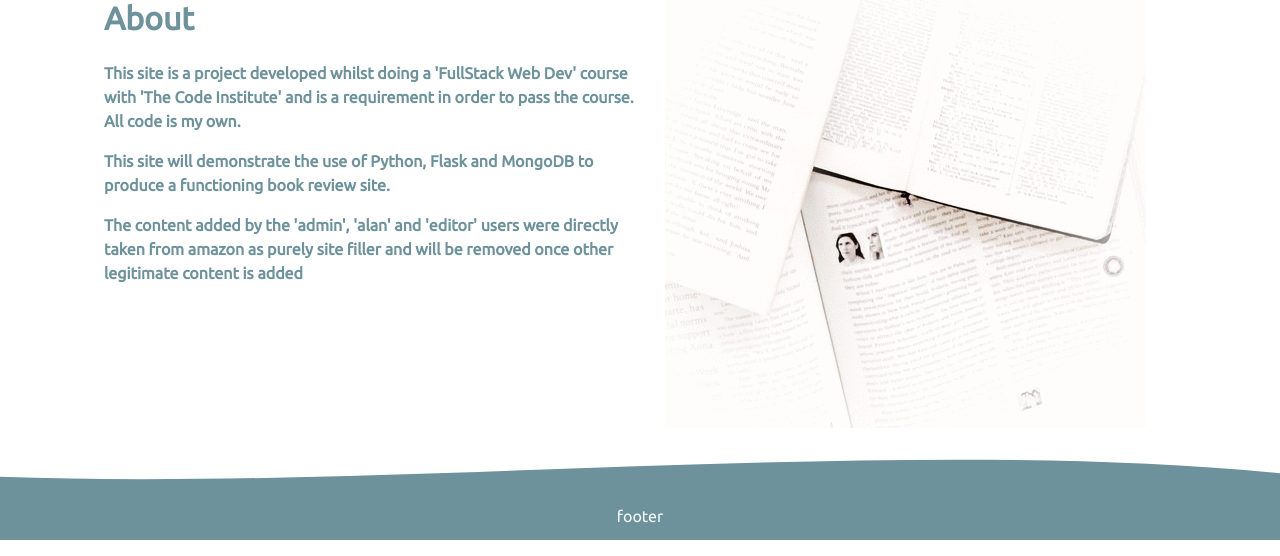
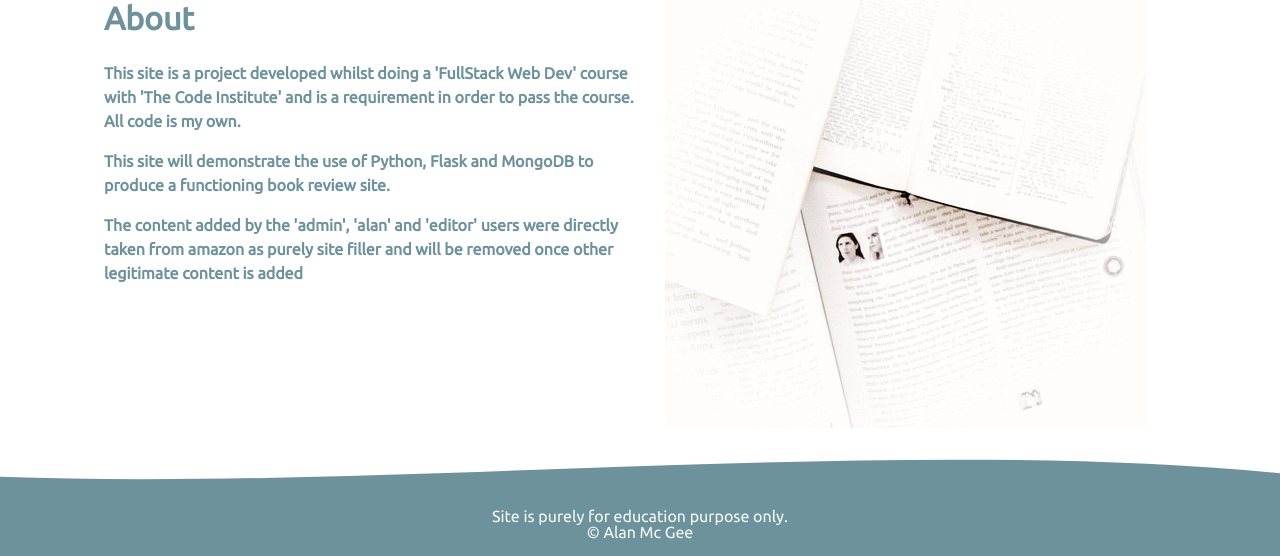
Before and after one commit to alimgee/book-review-milestone-project3, a Flask app: page /about in a window 1280 px wide. Shown: the part 490-1046 px from the top of the page. Run offline with Flask 2, Linux system fonts and the light colour scheme; some libraries are stand-ins or nearby versions.

Commit message:
Adding footer disclaimer

```diff
--- a/templates/base.html
+++ b/templates/base.html
@@ -114,7 +114,7 @@
                     style="stroke: none; fill: #6D929B;"></path>
             </svg>
         </div>
-        <div class="footer">footer</div>
+        <div class="footer">Site is purely for education purpose only. <br> &copy; Alan Mc Gee</div>
     </footer>
 
     <script src="https://code.jquery.com/jquery-3.3.1.slim.min.js "></script>
```
